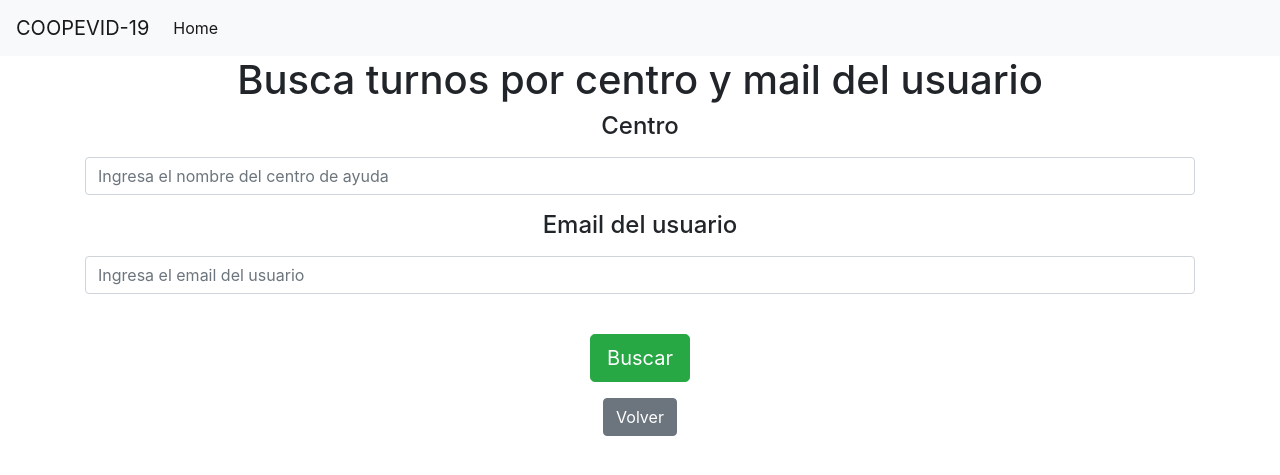
After one commit to Maqui-LP/coopevid-19, a Flask app: page /turnos/search in a window 1280 px wide. The commit adds this page. Shown: the top 475 px of the page. Run offline with Flask 2, Linux system fonts and the light colour scheme; data that the repository does not hold is empty.

Commit message:
filtro de turnos

```diff
--- a/app/__init__.py
+++ b/app/__init__.py
@@ -116,6 +116,9 @@ def create_app(environment="development"):
     app.add_url_rule("/turnos/delete", "turno_delete", turno.delete , methods=["POST"])
     app.add_url_rule("/turnos/update", "turno_update", turno.update, methods=["POST"])
     app.add_url_rule("/turnos/editar", "turno_edit", turno.edit)
+    #ruta para busqueda de turnos
+    app.add_url_rule("/turnos/search", "search_turnos_page", turno.searchTurnoPage)
+    app.add_url_rule("/turnos/search", "search_turnos", turno.searchTurnos, methods=["POST"])
 
     # Rutas de Roles
     app.add_url_rule("/roles", "roles_index", rol.index)
--- a/app/models/turno.py
+++ b/app/models/turno.py
@@ -44,3 +44,7 @@ class Turno(db.Model):
     def updateTurno(id, data):
         data.pop('csrf_token')
         Turno.query.filter(Turno.id == id).update(data)
+
+    @staticmethod
+    def getByCentroAndMail(centro, mail):
+        return Turno.query.filter(Turno.centroNombre.like(centro), Turno.userEmail.like(mail))
--- a/app/resources/turno.py
+++ b/app/resources/turno.py
@@ -123,3 +123,17 @@ def edit():
     turno = Turno.getTurnoById(turno_id)
 
     return render_template("turno/update.html", turno=turno)
+
+def searchTurnoPage():
+    return render_template("/turno/search.html")
+
+def searchTurnos():
+    data = request.form.to_dict()
+    data = escape_xss(data)
+
+    centro= "%{}%".format(data['centro'])
+    mail = "%{}%".format(data['mail'])
+
+    turnos = Turno.getByCentroAndMail(centro, mail)
+
+    return render_template("/turno/search.html", turnos=turnos)
--- a/app/resources/user.py
+++ b/app/resources/user.py
@@ -214,6 +214,7 @@ def searchUserPage():
 
 def searchUsers():
     data = request.form.to_dict()
+    data = escape_xss(data)
     nombre= "%{}%".format(data['nombre'])
     apellido = "%{}%".format(data['apellido'])
     estado = int(data['estado'])
--- a/app/templates/turno/index.html
+++ b/app/templates/turno/index.html
@@ -9,7 +9,7 @@
 <h1>Turnos</h1>
 {% block content %}
 <div>
-  <a href="" class="btn btn-primary m-3 p-3 float-right">Buscar Turno</a>
+  <a href="{{ url_for('search_turnos_page')}}" class="btn btn-primary m-3 p-3 float-right">Buscar Turno</a>
 </div>
 <div>
   <a href="{{ url_for('turno_new')}}" class="btn btn-primary m-3 p-3">Agregar Turno</a>
--- /dev/null
+++ b/app/templates/turno/search.html
@@ -0,0 +1,57 @@
+{% extends "layout.html" %}
+{% block title %}Turnos{% endblock %}
+{% block head %}
+  {{ super() }}
+{% endblock %}
+{% block navbar %}
+  {% include "navbar.html" %}
+{% endblock %}
+{% set config = getConfig() %}
+{% block content %}
+<div class="container bootstrap snippet">
+  <div class="justify-content-center text-center form">
+      <h1>Busca turnos por centro y mail del usuario</h1>
+      <form action="{{url_for('search_turnos')}}" method="POST">
+        <div class="form-group">
+            <label for="centro"><h4>Centro</h4></label>
+            <input type="text" class="form-control" name="centro" id="centro" value="" placeholder="Ingresa el nombre del centro de ayuda" >
+        </div>
+        <div class="form-group">
+            <label for="mail"><h4>Email del usuario</h4></label>
+            <input type="text" class="form-control" name="mail" id="mail" value="" placeholder="Ingresa el email del usuario" >
+        </div>
+        <div class="form-group">
+            <br>
+            <button class="btn btn-lg btn-success" type="submit"><i class="glyphicon glyphicon-ok-sign"></i> Buscar</button>
+        </div>
+        <input type="hidden" name="csrf_token" value="{{ csrf_token() }}"/>
+      </form>
+      {% if turnos %}
+      <h2>Listado de turnos</h2>
+      <table class="table">
+          <thead>
+              <tr>
+                  <th scope="col">Centro</th>
+                  <th scope="col">Fecha</th>
+                  <th scope="col">Hora</th>
+                  <th scope="col">Mail</th>
+                </tr>
+            </thead>
+            <tbody>
+                {% for each in turnos %}
+                <tr>
+                    <td>{{each.centroNombre}}</td>
+                    <td>{{each.dia}}</td>
+                    <td>{{each.horaInicio}}</td>
+                    <td>{{each.userEmail}}</td>
+                </tr>
+                {% endfor %}
+            </tbody>
+      </table>
+      {% endif %}
+      <div>
+          <a  href="{{ url_for('user_index') }}"  class="btn btn-secondary">Volver</a>
+      </div>
+    </div>
+</div>
+{% endblock %}
```
